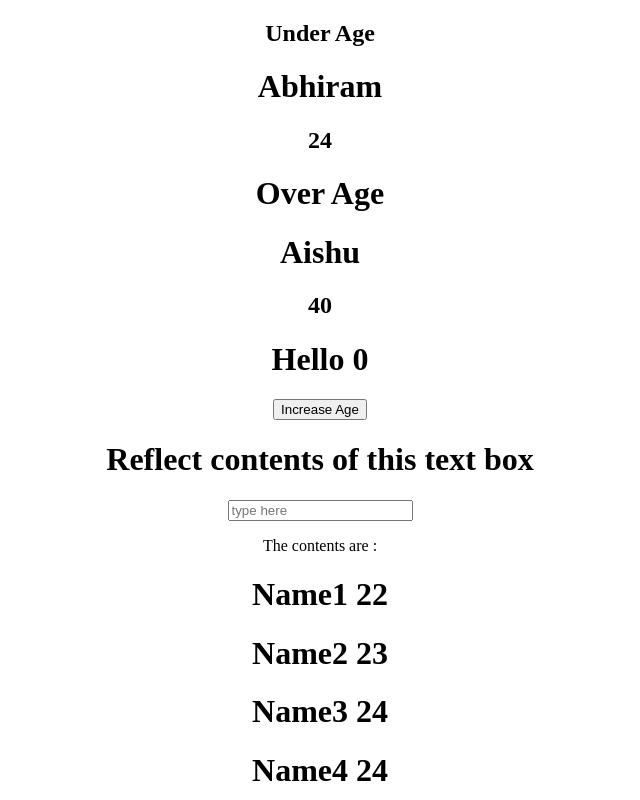
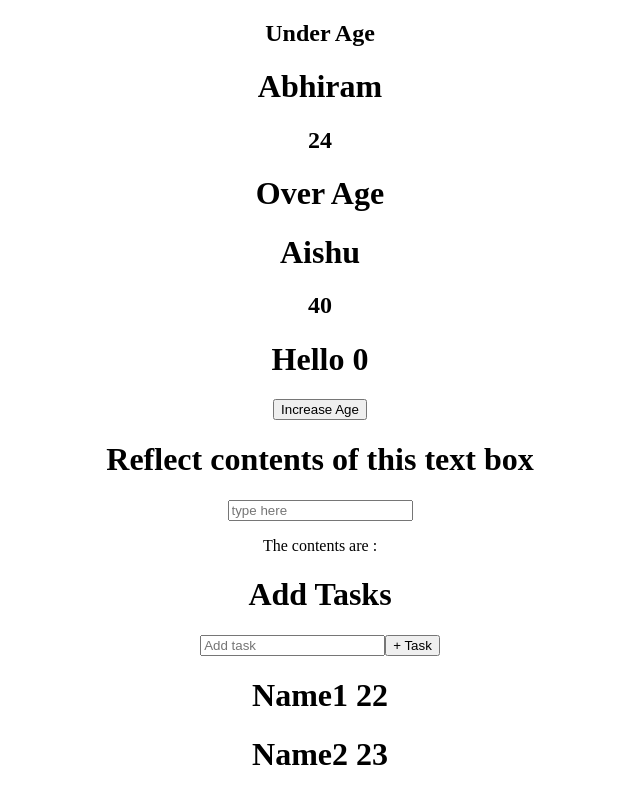
Before and after one commit to lordbeerus0505/LearnReact, a React (Create React App) app: page / in a window 1280 px wide. Shown: the top 800 px of the page, without its empty margins (320-960 px from the left). Built offline with nearby package versions, Linux system fonts and the light colour scheme.

Commit message:
ToDoList application

```diff
--- a/src/App.js
+++ b/src/App.js
@@ -1,6 +1,7 @@
 import './App.css';
 import { PrintUsers } from './User'; // Exporting to another file and importing.
 import { ButtonStateHandler, TextStateHandler } from './States';
+import { ToDoList } from './ToDoList';
 
 function App() {
   var name = <h1>Abhiram Natarajan</h1>
@@ -13,6 +14,7 @@ function App() {
       <BasicComponent name="Aishu" age="40"/>
       <ButtonStateHandler/>
       <TextStateHandler/>
+      <ToDoList/>
       {/* JSX allows you to put Javascript inside HTML */}
       {
         users.map((val, key) => {
--- /dev/null
+++ b/src/ToDoList.js
@@ -0,0 +1,42 @@
+import { useState } from "react"
+
+export const ToDoList = () => {
+    const [todoList, updateTodo] = useState([])
+    const [task, setTask] = useState('')
+    const storeTask = (event) => {
+        setTask(event.target.value)
+    }
+
+    const updateList = () => {
+        // const newTodoList = [...todoList, task]
+        // updateTodo(newTodoList) // or
+        updateTodo([...todoList, task])
+    }
+
+    function deleteTask (name) {
+        // Need to use filter here, similar to map.
+        const newTodoList = todoList.filter((task) => {
+            return task === name ? false : true // For all but that same name, do nothing
+        });
+        updateTodo(newTodoList)
+        // Or updateTodo(todoList.filter((task) => return task !== name))
+    }
+
+    return (
+        <div>
+            <h1>Add Tasks</h1>
+            <input placeholder="Add task" onChange={storeTask}/>
+            <button onClick={updateList}>+ Task</button>
+            {
+                todoList.map((data) => {
+                    return <div>
+                        <h4>{data}</h4>
+                        <button onClick={() => deleteTask(data)}>X</button>
+                        {/* Notice how to pass param to deleteTask, we need to create anon function */}
+                        </div>
+                })
+            }
+        </div>
+
+    )
+  }
```
